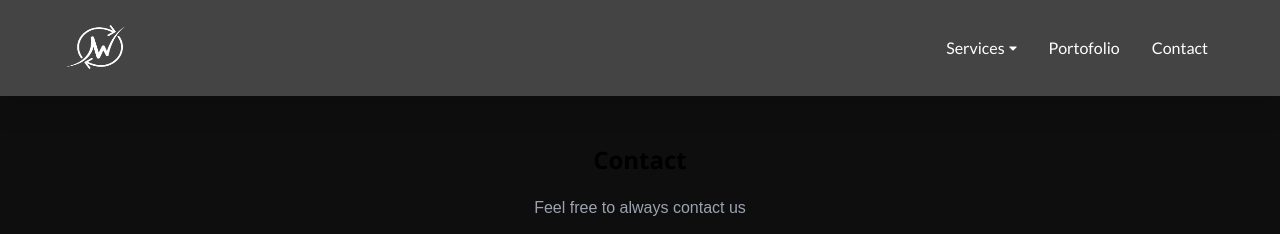
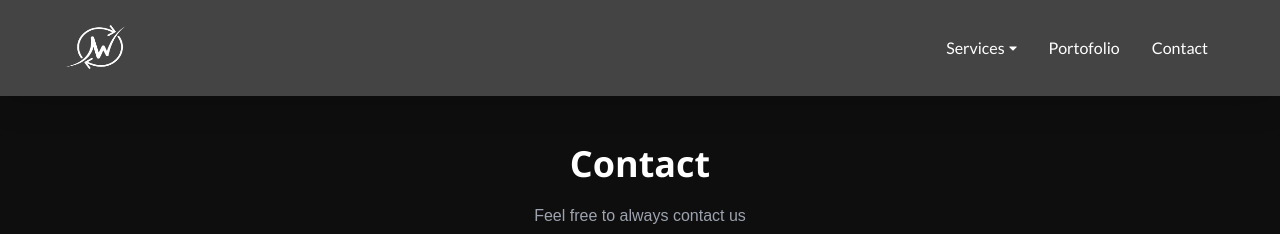
Before and after one commit to askwebsync/websyncv1, a Vue app: page /contact in a window 1280 px wide. Shown: the top 234 px of the page. Built offline with nearby package versions, Linux system fonts and the light colour scheme; a web font is replaced by a local one; what tw-elements, vue-backtotop would draw is missing.

Commit message:
contact color

```diff
--- a/src/views/Contact.vue
+++ b/src/views/Contact.vue
@@ -21,7 +21,7 @@ export default {
   <section class="">
     <div class="container center mx-auto px-6 py-12 md:px-12">
       <div class="space-y-5 mb-12 text-center">
-        <h2 class="text-2xl md:text-4xltext-white">Contact</h2>
+        <h2 class="text-2xl md:text-4xl text-white">Contact</h2>
         <p class="text-gray-400 text-base">Feel free to always contact us</p>
       </div>
       <div class="mx-auto flex flex-col items-center normal lg:flex-row">
```
